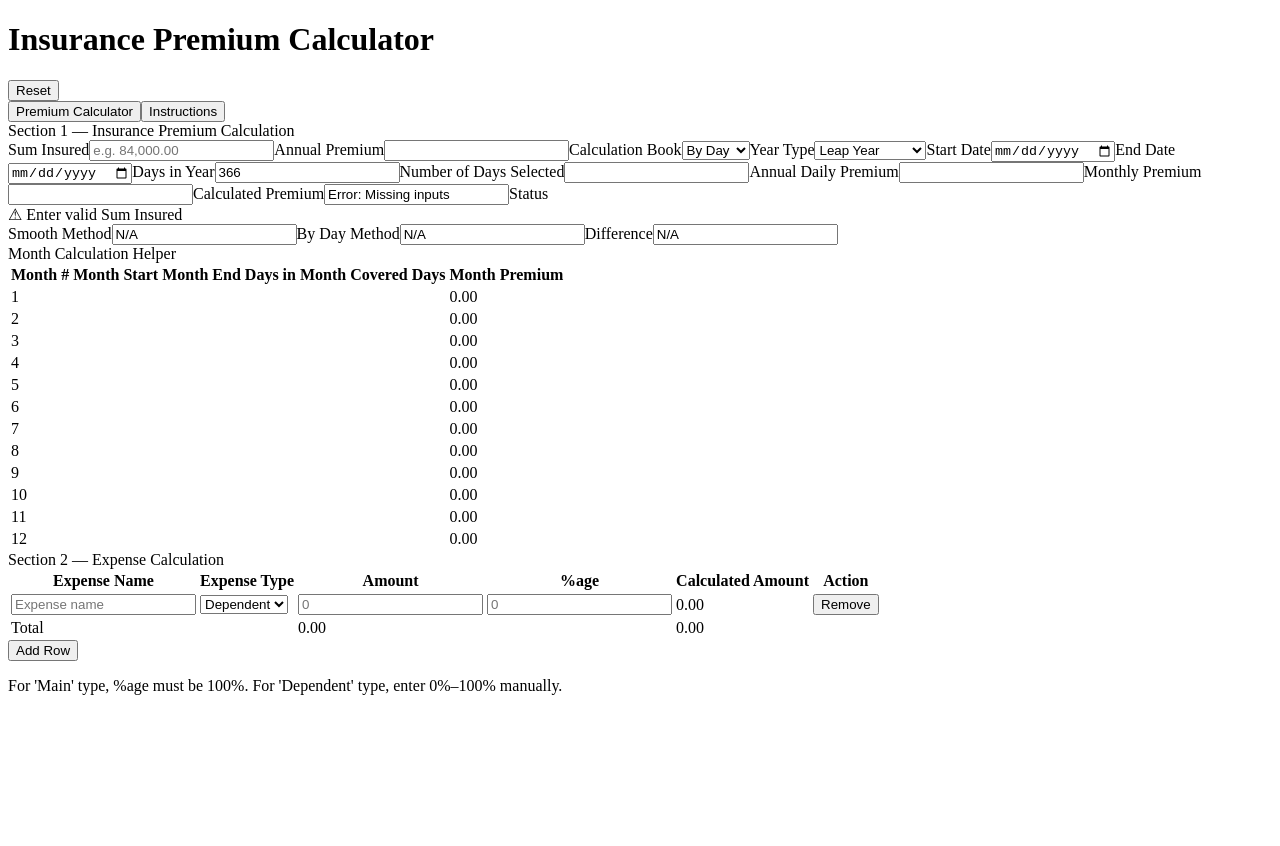
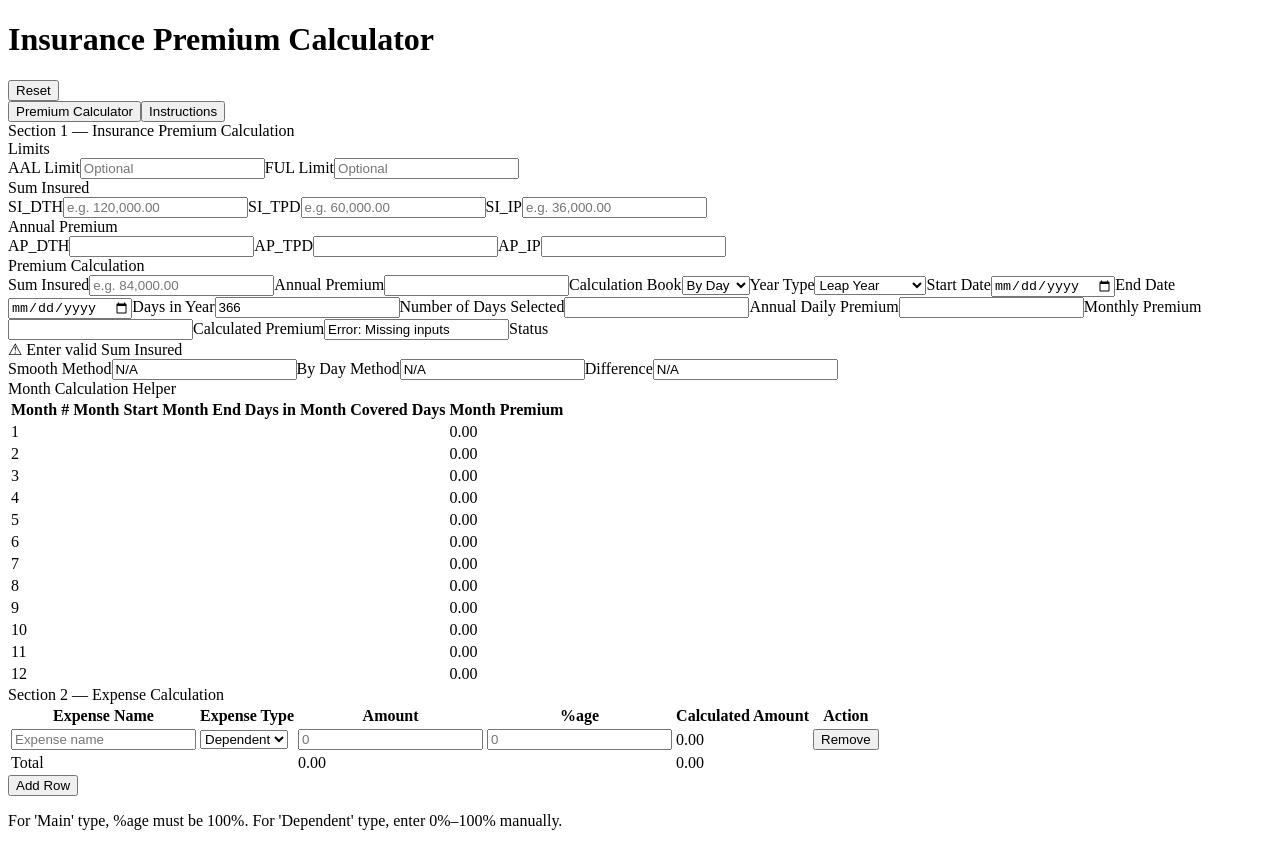
Before and after one commit to sharmalily1984-cloud/insurance-premium-web, a React (Vite) app: page / in a window 1280 px wide. Before the commit the page ends 800 px from the top, so only its background shows below. Built offline with nearby package versions, Linux system fonts and the light colour scheme; the HTML template or start-up script is replaced by a standard one.

Commit message:
Add AAL/FUL limits, SI_DTH/TPD/IP and AP_DTH/TPD/IP fields

```diff
--- a/src/App.tsx
+++ b/src/App.tsx
@@ -36,6 +36,15 @@ export default function App() {
   const [endDate, setEndDate] = useState('');
   const [rows, setRows] = useState<ExpenseRow[]>(() => [makeRow()]);
 
+  // --- AAL/FUL Limit state ---
+  const [aalLimitText, setAalLimitText] = useState('');
+  const [fulLimitText, setFulLimitText] = useState('');
+
+  // --- Separate Sum Insured fields (DTH/TPD/IP) ---
+  const [siDthText, setSiDthText] = useState('');
+  const [siTpdText, setSiTpdText] = useState('');
+  const [siIpText, setSiIpText] = useState('');
+
   // Log the engine self-check to the browser console in dev.
   useEffect(() => {
     const result = runSelfCheck();
@@ -55,6 +64,11 @@ export default function App() {
     setStartDate('');
     setEndDate('');
     setRows([makeRow()]);
+    setAalLimitText('');
+    setFulLimitText('');
+    setSiDthText('');
+    setSiTpdText('');
+    setSiIpText('');
   };
 
   return (
@@ -96,6 +110,16 @@ export default function App() {
             setStartDate={setStartDate}
             endDate={endDate}
             setEndDate={setEndDate}
+            aalLimitText={aalLimitText}
+            setAalLimitText={setAalLimitText}
+            fulLimitText={fulLimitText}
+            setFulLimitText={setFulLimitText}
+            siDthText={siDthText}
+            setSiDthText={setSiDthText}
+            siTpdText={siTpdText}
+            setSiTpdText={setSiTpdText}
+            siIpText={siIpText}
+            setSiIpText={setSiIpText}
           />
           <Section2 rows={rows} setRows={setRows} />
         </>
--- a/src/components/Section1.tsx
+++ b/src/components/Section1.tsx
@@ -1,5 +1,6 @@
 import { useMemo, useState } from 'react';
 import {
+  annualPremiumFrom,
   calculatePremium,
   fmt2,
   fmtDate,
@@ -19,6 +20,16 @@ interface Section1Props {
   setStartDate: (v: string) => void;
   endDate: string;
   setEndDate: (v: string) => void;
+  aalLimitText: string;
+  setAalLimitText: (v: string) => void;
+  fulLimitText: string;
+  setFulLimitText: (v: string) => void;
+  siDthText: string;
+  setSiDthText: (v: string) => void;
+  siTpdText: string;
+  setSiTpdText: (v: string) => void;
+  siIpText: string;
+  setSiIpText: (v: string) => void;
 }
 
 function ReadOnly({ value }: { value: string }) {
@@ -49,6 +60,57 @@ export function parseMoney(text: string): number | null {
   return Number.isFinite(n) ? n : null;
 }
 
+/** Validation message for a SI field against AAL/FUL limits. */
+function siValidationMsg(
+  siValue: number | null,
+  aalLimit: number | null,
+  fulLimit: number | null,
+): string | null {
+  if (siValue == null || siValue <= 0) return null;
+  if (aalLimit != null && siValue > aalLimit) {
+    return 'Sum Insured cannot exceed the AAL Limit. The remaining amount should go in an additional rider.';
+  }
+  if (fulLimit != null && siValue > fulLimit) {
+    return 'Sum Insured exceeds the FUL Limit. The remaining amount must be provided through a new rider.';
+  }
+  return null;
+}
+
+/** Money input with focus/blur formatting. */
+function MoneyInput({
+  id,
+  value,
+  onChange,
+  placeholder,
+}: {
+  id: string;
+  value: string;
+  onChange: (v: string) => void;
+  placeholder?: string;
+}) {
+  const [focused, setFocused] = useState(false);
+  const parsed = parseMoney(value);
+  const display = focused
+    ? value.replace(/,/g, '')
+    : parsed != null
+      ? fmt2(parsed)
+      : '';
+
+  return (
+    <input
+      id={id}
+      className="field input"
+      type="text"
+      inputMode="decimal"
+      placeholder={placeholder ?? ''}
+      value={display}
+      onFocus={() => setFocused(true)}
+      onBlur={() => setFocused(false)}
+      onChange={(e) => onChange(sanitizeMoney(e.target.value))}
+    />
+  );
+}
+
 export default function Section1(props: Section1Props) {
   const {
     sumInsuredText,
@@ -61,10 +123,40 @@ export default function Section1(props: Section1Props) {
     setStartDate,
     endDate,
     setEndDate,
+    aalLimitText,
+    setAalLimitText,
+    fulLimitText,
+    setFulLimitText,
+    siDthText,
+    setSiDthText,
+    siTpdText,
+    setSiTpdText,
+    siIpText,
+    setSiIpText,
   } = props;
 
   const [sumFocused, setSumFocused] = useState(false);
 
+  // Parse limits
+  const aalLimit = parseMoney(aalLimitText);
+  const fulLimit = parseMoney(fulLimitText);
+
+  // Parse individual SI values
+  const siDth = parseMoney(siDthText);
+  const siTpd = parseMoney(siTpdText);
+  const siIp = parseMoney(siIpText);
+
+  // Calculate Annual Premium for each SI field
+  const apDth = annualPremiumFrom(siDth);
+  const apTpd = annualPremiumFrom(siTpd);
+  const apIp = annualPremiumFrom(siIp);
+
+  // Validation messages for each SI field
+  const dthMsg = siValidationMsg(siDth, aalLimit, fulLimit);
+  const tpdMsg = siValidationMsg(siTpd, aalLimit, fulLimit);
+  const ipMsg = siValidationMsg(siIp, aalLimit, fulLimit);
+
+  // --- Existing Sum Insured / engine logic (unchanged) ---
   const inputs: PremiumInputs = useMemo(
     () => ({
       sumInsured: parseMoney(sumInsuredText),
@@ -95,6 +187,88 @@ export default function Section1(props: Section1Props) {
     <div>
       <div className="banner">Section 1 — Insurance Premium Calculation</div>
       <div className="panel">
+
+        {/* --- AAL / FUL Limits --- */}
+        <div className="subhead">Limits</div>
+        <div className="field-grid">
+          <label htmlFor="aalLimit">AAL Limit</label>
+          <MoneyInput
+            id="aalLimit"
+            value={aalLimitText}
+            onChange={setAalLimitText}
+            placeholder="Optional"
+          />
+
+          <label htmlFor="fulLimit">FUL Limit</label>
+          <MoneyInput
+            id="fulLimit"
+            value={fulLimitText}
+            onChange={setFulLimitText}
+            placeholder="Optional"
+          />
+        </div>
+
+        {/* --- Sum Insured (DTH / TPD / IP) --- */}
+        <div className="subhead">Sum Insured</div>
+        <div className="field-grid">
+          <label htmlFor="siDth">SI_DTH</label>
+          <MoneyInput
+            id="siDth"
+            value={siDthText}
+            onChange={setSiDthText}
+            placeholder="e.g. 120,000.00"
+          />
+          {dthMsg && (
+            <>
+              <span />
+              <div className="validation-msg">{dthMsg}</div>
+            </>
+          )}
+
+          <label htmlFor="siTpd">SI_TPD</label>
+          <MoneyInput
+            id="siTpd"
+            value={siTpdText}
+            onChange={setSiTpdText}
+            placeholder="e.g. 60,000.00"
+          />
+          {tpdMsg && (
+            <>
+              <span />
+              <div className="validation-msg">{tpdMsg}</div>
+            </>
+          )}
+
+          <label htmlFor="siIp">SI_IP</label>
+          <MoneyInput
+            id="siIp"
+            value={siIpText}
+            onChange={setSiIpText}
+            placeholder="e.g. 36,000.00"
+          />
+          {ipMsg && (
+            <>
+              <span />
+              <div className="validation-msg">{ipMsg}</div>
+            </>
+          )}
+        </div>
+
+        {/* --- Annual Premium (DTH / TPD / IP) — read-only --- */}
+        <div className="subhead">Annual Premium</div>
+        <div className="field-grid">
+          <label>AP_DTH</label>
+          <ReadOnly value={apDth != null ? fmt2(apDth) : ''} />
+
+          <label>AP_TPD</label>
+          <ReadOnly value={apTpd != null ? fmt2(apTpd) : ''} />
+
+          <label>AP_IP</label>
+          <ReadOnly value={apIp != null ? fmt2(apIp) : ''} />
+        </div>
+
+        {/* --- Existing Sum Insured + Premium Calculation fields --- */}
+        <div className="subhead">Premium Calculation</div>
         <div className="field-grid">
           <label htmlFor="sumInsured">Sum Insured</label>
           <input
```
Also changed, not shown: src/theme.css (+8 -0 lines).
